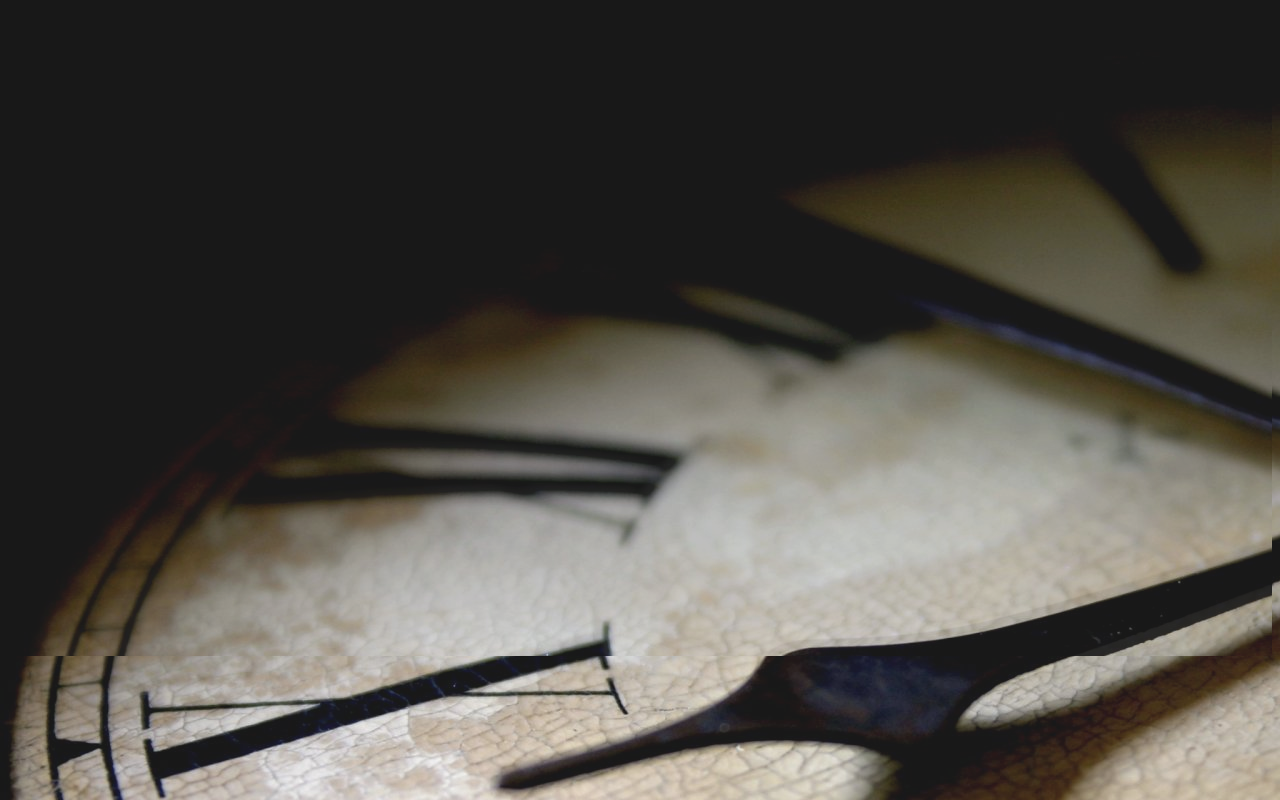
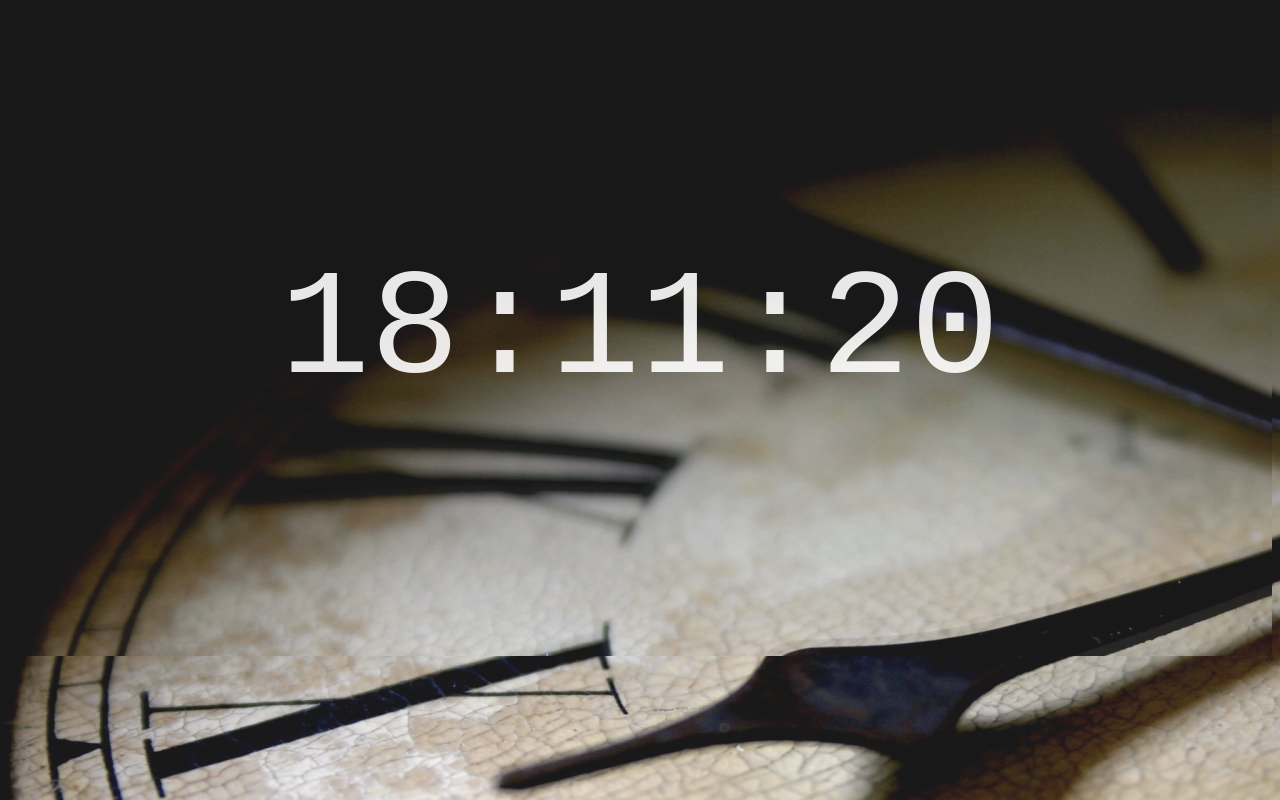
Before and after one commit to nathaliaprado/RelogioDigital, a plain HTML site: page index.html in a window 1280 px wide. Drawn offline with Linux system fonts and the light colour scheme; the site is published under a folder, as on GitHub Pages, so addresses that start at the root find nothing.

Commit message:
Update index.html

```diff
--- a/index.html
+++ b/index.html
@@ -12,7 +12,7 @@
 
  <body>
     <h1></h1>
-    <script src="/style.js"></script>
+    <script src="style.js"></script>
  </body>
 
 </html>
```
